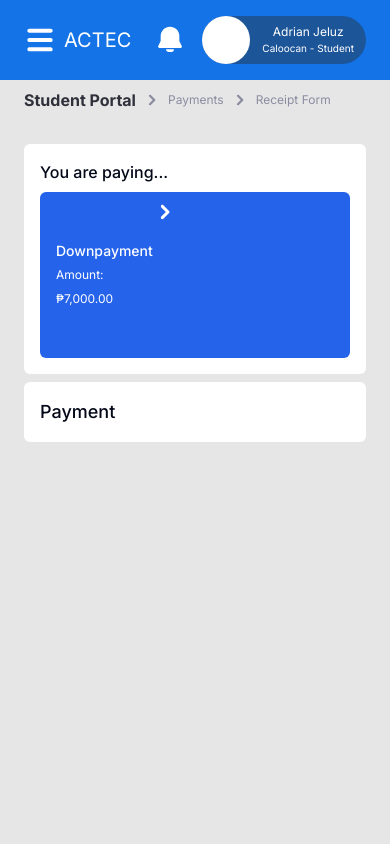
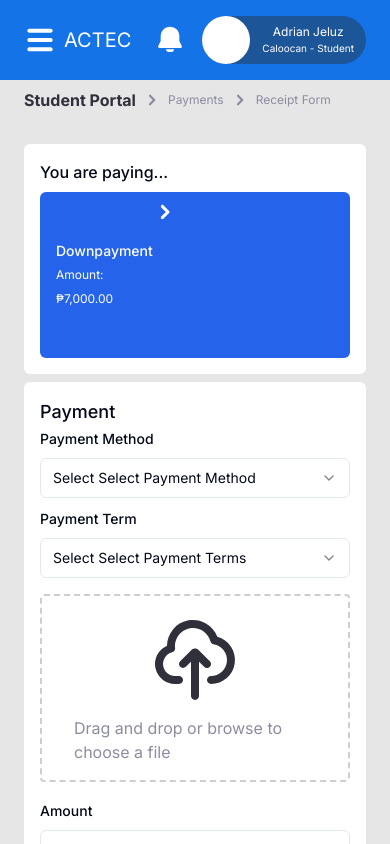
Before and after one commit to Ivar-2143/actec-portal, a Next.js app: page /payments/receipt-form in a window 390 px wide. Built offline with nearby package versions, Linux system fonts and the light colour scheme.

Commit message:
Added the elements for PaymentForm

```diff
--- a/app/(student-portal)/payments/receipt-form/page.js
+++ b/app/(student-portal)/payments/receipt-form/page.js
@@ -3,6 +3,7 @@ import Card from "@/components/shared/card";
 import CardTitle from "@/components/shared/card-title";
 import { currencyPhilippinePeso } from "@/lib/functions/currency-philippine-peso";
 import { ArrowIcon } from "@/public/assets/icons";
+import PaymentForm from "./receipt-forms/payment-form";
 
 export default function ReceiptForm() {
   return (
@@ -23,6 +24,7 @@ export default function ReceiptForm() {
         <CardTitle variant="small">
           Payment
         </CardTitle>
+        <PaymentForm />
       </Card>
     </main>
   )
--- a/app/(student-portal)/payments/receipt-form/receipt-forms/payment-form.jsx
+++ b/app/(student-portal)/payments/receipt-form/receipt-forms/payment-form.jsx
@@ -1,12 +1,17 @@
 "use client"
 import SelectFormElement from "@/app/(enrollment)/components/ui/drop-down-select";
+import Dropzone from "@/app/(enrollment)/components/ui/dropzone";
 import FormElement from "@/app/(enrollment)/components/ui/form-item";
+import { Button } from "@/components/ui/button";
 import { Form } from "@/components/ui/form";
+import { IdeaBulbIcon, WarningIcon } from "@/public/assets/icons";
+import Image from "next/image";
 import { useForm } from "react-hook-form";
 
 
 export default function PaymentForm() {
     const form = useForm();
+    const image = form.watch('receipt-image')
     const onSubmit = () => {
         console.log('Payment Submitted')
         try{
@@ -15,6 +20,7 @@ export default function PaymentForm() {
 
         }
     }
+    const card = 'flex flex-col gap-0 relative'
     const paymentMethods = [{
         value:'gcash',
         label:'Gcash',
@@ -53,13 +59,56 @@ export default function PaymentForm() {
                 label='Payment Term'
             />
 
+            <div className='flex flex-col sm:flex-row gap-2 justify-center my-4'>
+                <div className={card}>
+                    <Dropzone
+                    fieldName="receipt-image"
+                    className='
+                    flex justify-center items-center
+                    w-full bg-white px-8 py-4
+                    sm:w-[288px] sm:h-[376px] sm:py-0
+                    border-2 rounded border-dashed  border-[rgba(14,14,14,0.2)]
+                    ' />
+                </div>
+                {image? (
+                    <div className={card}>
+                        <div className='flex items-center gap-2 h-[40px]'>
+                            {image? (
+                                <h4>Preview</h4>
+                            ): null}
+                        </div>
+                        <div className='
+                        flex justify-center items-center
+                        bg-white px-0 py-4 w-full relative
+                        sm:w-[288px] h-[376px] sm:py-0
+                        border-2 rounded  border-[rgba(14,14,14,0.2)]
+                        '>
+                        {image? (
+                            <Image src={image[0].preview} className='py-2 px-2 object-cover' fill alt='uploaded image' />
+                        ) : null}
+                        </div>
+                    </div>
+                ):null}
+            </div>
             <FormElement
                 accesoryKey='payment_amount'
                 fieldName='Amount'
                 label='Amount'
                 hint='Enter Amount'
+            />
 
-            />
+
+            <div className="mt-4 flex flex-col gap-2 text-muted-foreground">
+                <div className="flex gap-1">
+                    <WarningIcon className='text-lg mt-1' />
+                    All submissions will be subject for reviewing.
+                </div>
+                <div className="flex justify-between">
+                    <Button onClick={()=> {}} variant='secondary'> Go Back </Button>
+                    <Button type='submit'> Submit </Button>
+                </div>
+
+            </div>
         </form>
     </Form>
   )
```
